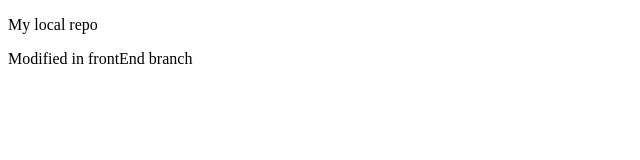
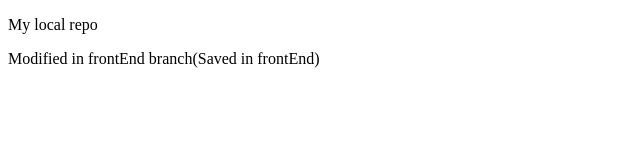
Before and after one commit to PoojithaP61/Local, a plain HTML site: page index.html in a window 1280 px wide. Shown: the whole page, without its empty margins (0-640 px from the left). Drawn offline with Linux system fonts and the light colour scheme.

Commit message:
Changed 2nd line of html

```diff
--- a/index.html
+++ b/index.html
@@ -7,6 +7,6 @@
 </head>
 <body>
     <p>My local repo</p>
-    <p>Modified in frontEnd branch </p>
+    <p>Modified in frontEnd branch(Saved in frontEnd) </p>
 </body>
 </html>
```
